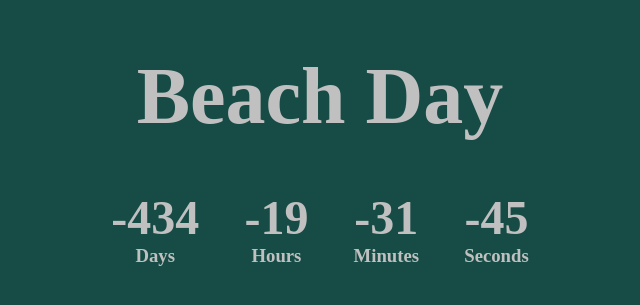
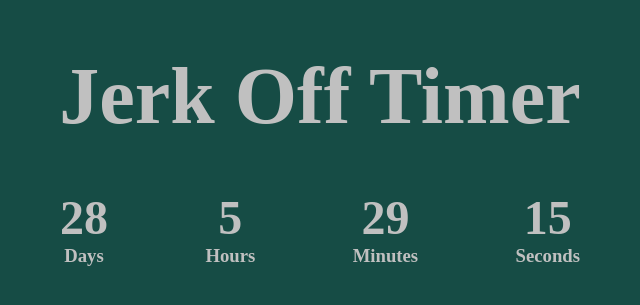
Before and after one commit to LamQuoc24/Sweetie-Time, a plain HTML site: page index.html in a window 1280 px wide. Shown: the part 265-570 px from the top of the page, without its empty margins (320-960 px from the left). Drawn offline with Linux system fonts and the light colour scheme.

Commit message:
New Date

```diff
--- a/index.html
+++ b/index.html
@@ -15,7 +15,7 @@
   <body>
     <section class="coming-soon">
       <div>
-        <h2>Beach Day</h2>
+        <h2>Jerk Off Timer</h2>
         <div class="countdown">
           <div class="container-day">
             <h3 class="day"></h3>
--- a/script.js
+++ b/script.js
@@ -1,5 +1,5 @@
 const countdown = () => {
-  const wedding = new Date("August 26, 2022 24:00:00").getTime();
+  const wedding = new Date("December 01, 2023 24:00:00").getTime();
   let container = document.querySelector(".countdown");
 
   const now = new Date().getTime();
```
